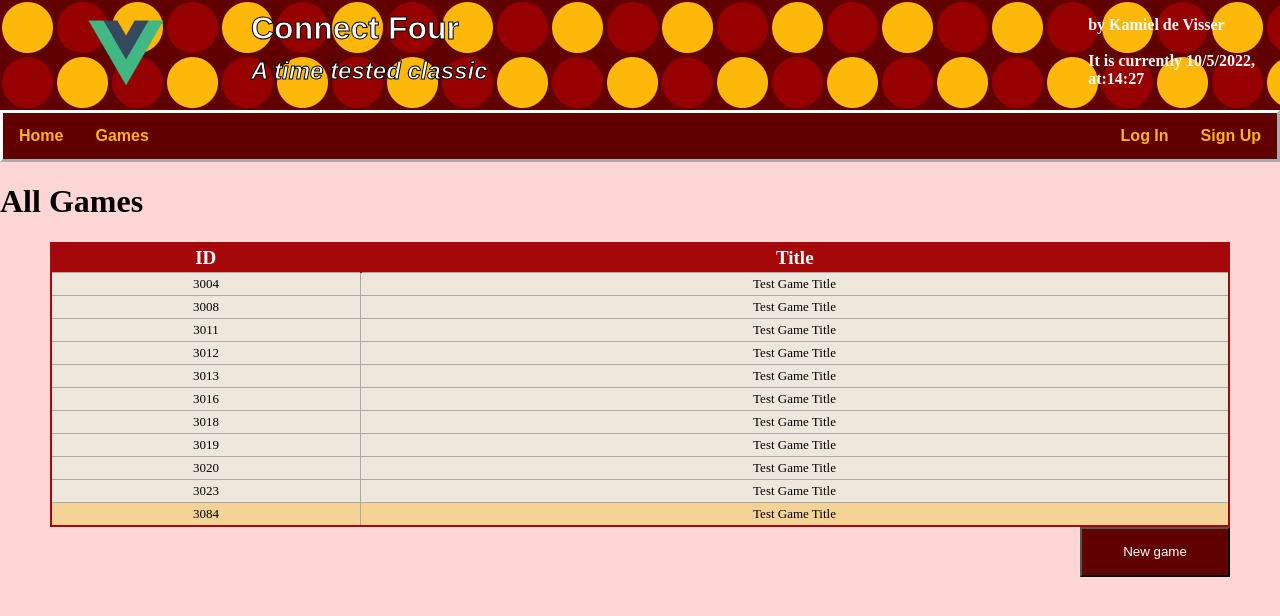
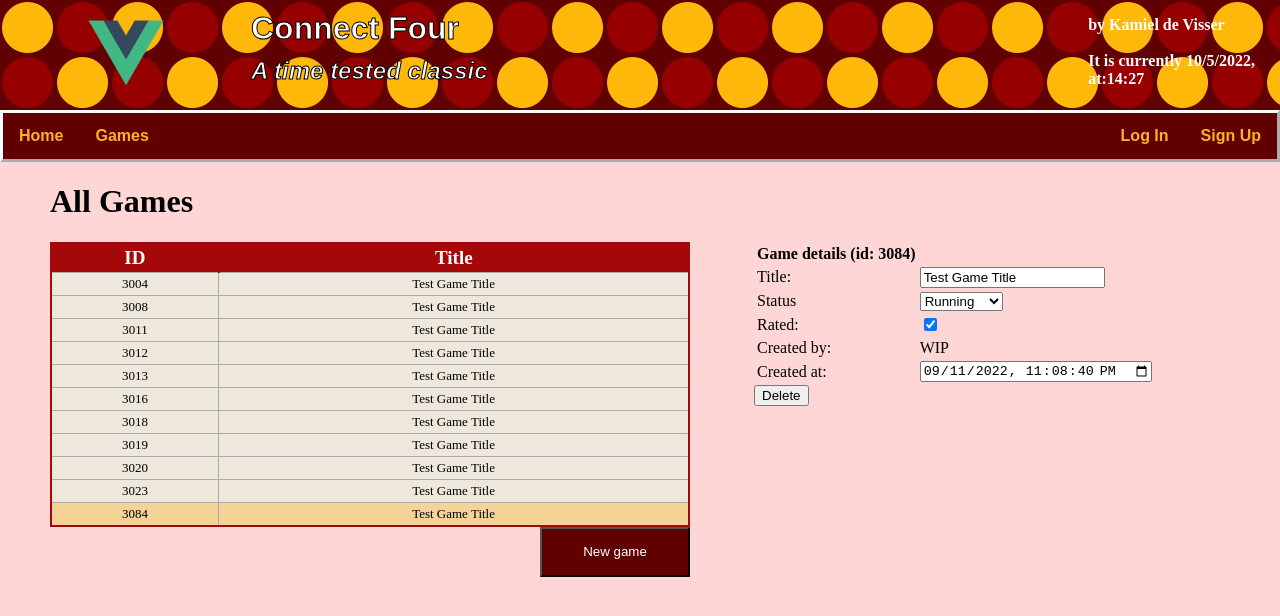
Before and after one commit to kemmel-dev/ConnectFour, a Vue app: page / in a window 1280 px wide. Both pictures are taken after a click on the button "New game". Shown: the top 616 px of the page. Built offline with nearby package versions, Linux system fonts and the light colour scheme.

Commit message:
add detail view to overview view

```diff
--- /dev/null
+++ b/src/components/games/Detail32.vue
@@ -0,0 +1,91 @@
+<template>
+  <div id="app-games-detail">
+    <div class="tableContainer" v-if="game != null">
+      <table class="redTable">
+        <thead>
+        <tr>
+          <th>Game details (id: {{game.id}})</th>
+        </tr>
+        </thead>
+        <tbody>
+        <tr>
+          <td>Title:</td>
+          <td>
+            <input v-model="game.title">
+          </td>
+        </tr>
+        <tr>
+          <td>Status</td>
+          <td>
+            <select v-model="game.status">
+              <option v-for:="(str, key) in statusOptions" :value="key"> {{str}}</option>
+            </select>
+          </td>
+        </tr>
+        <tr>
+          <td>Rated:</td>
+          <td>
+            <input type="checkbox" v-model="game.rated">
+          </td>
+        </tr>
+        <tr>
+          <td>Created by:</td>
+          <td>WIP</td>
+        </tr>
+        <tr>
+          <td>Created at:</td>
+          <td>
+            <input type="datetime-local" v-model="dateUpdater">
+          </td>
+        </tr>
+        </tbody>
+
+      </table>
+      <button @click="$emit('deleteGame')">
+        Delete
+      </button>
+    </div>
+    <div v-else>
+      <p>Please select a game!</p>
+    </div>
+  </div>
+</template>
+
+<script>
+import { Game, Status } from '@/components/models/game'
+
+export default {
+  name: 'Detail32',
+  data () {
+    return {
+      statusOptions: Status
+    }
+  },
+  props: {
+    game: Game
+  },
+  emits: ['deleteGame'],
+  computed: {
+    dateUpdater: {
+      get () {
+        return this.game.createdAt.toISOString().substring(0, 19)
+      },
+      set (value) {
+        this.game.createdAt = new Date(value + 'Z')
+      }
+    }
+  },
+  methods: {
+  }
+}
+
+</script>
+
+<style scoped>
+  #app-games-detail {
+    vertical-align: top;
+    width: 35%;
+    display: inline-block;
+    color: black;
+  }
+</style>
--- a/src/components/games/Overview32.vue
+++ b/src/components/games/Overview32.vue
@@ -1,4 +1,5 @@
 <template>
+  <div class ="contentWrapper">
     <h1>All Games</h1>
     <div class="tableContainer">
       <table class="redTable">
@@ -19,11 +20,14 @@
         New game
       </button>
     </div>
+    <detail32 v-model:game="selectedGame" @deleteGame="deleteGame(selectedGame)"></detail32>
+  </div>
 </template>
 
 <script>
 
-import { Game } from '../models/game'
+import Detail32 from '@/components/games/Detail32'
+import { Game } from '@/components/models/game'
 
 export default {
   name: 'Overview32',
@@ -39,6 +43,9 @@ export default {
   },
   mounted () {
     this.gameList = this.getRandGames()
+  },
+  components: {
+    Detail32
   },
   methods:
     {
@@ -57,6 +64,10 @@ export default {
       },
       selectGame (game) {
         this.selectedGame = game === this.selectedGame ? null : game
+      },
+      deleteGame (game) {
+        this.gameList.splice(this.gameList.indexOf(game), 1)
+        this.selectedGame = null
       }
     }
 }
@@ -64,9 +75,15 @@ export default {
 
 <style scoped>
 
+h1 {
+  margin-left: 50px;
+}
+
 .tableContainer {
+  display: inline-block;
+  width: 50%;
   margin-left: 50px;
-  margin-right: 50px;
+  margin-right: 5%;
 }
 
 button {
```
Lines whose indentation alone changed are shown as unchanged.
